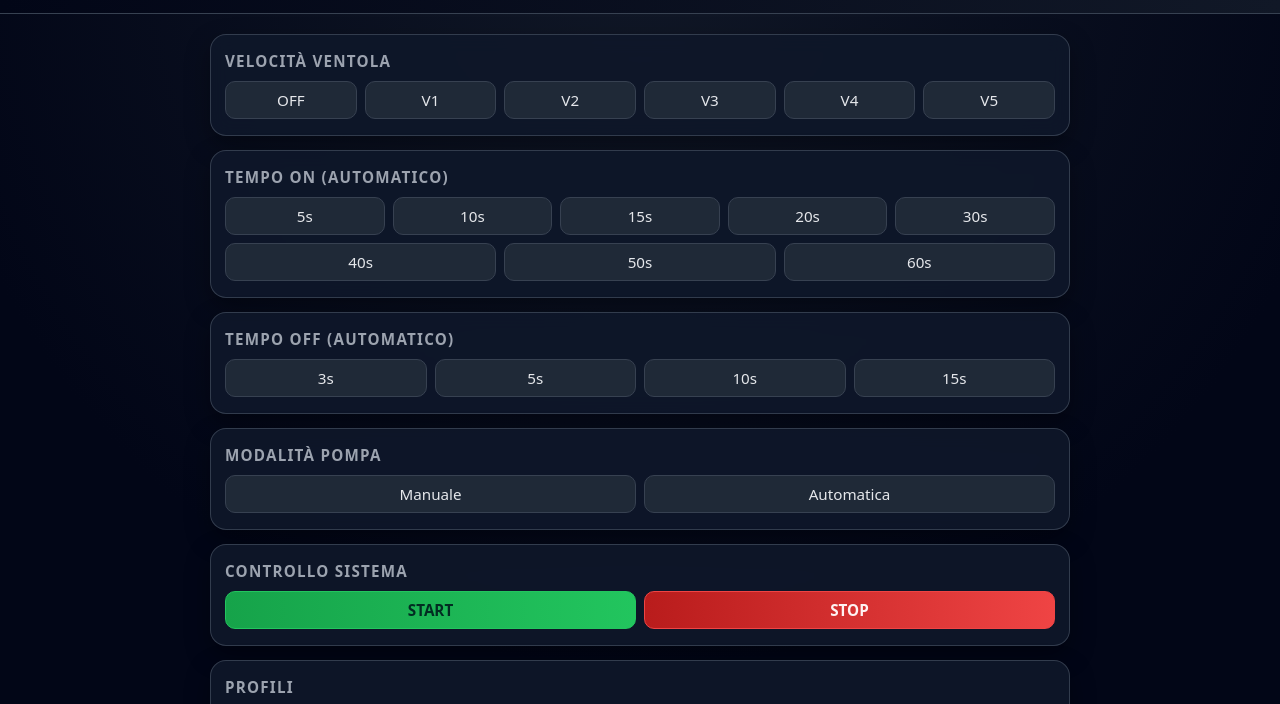
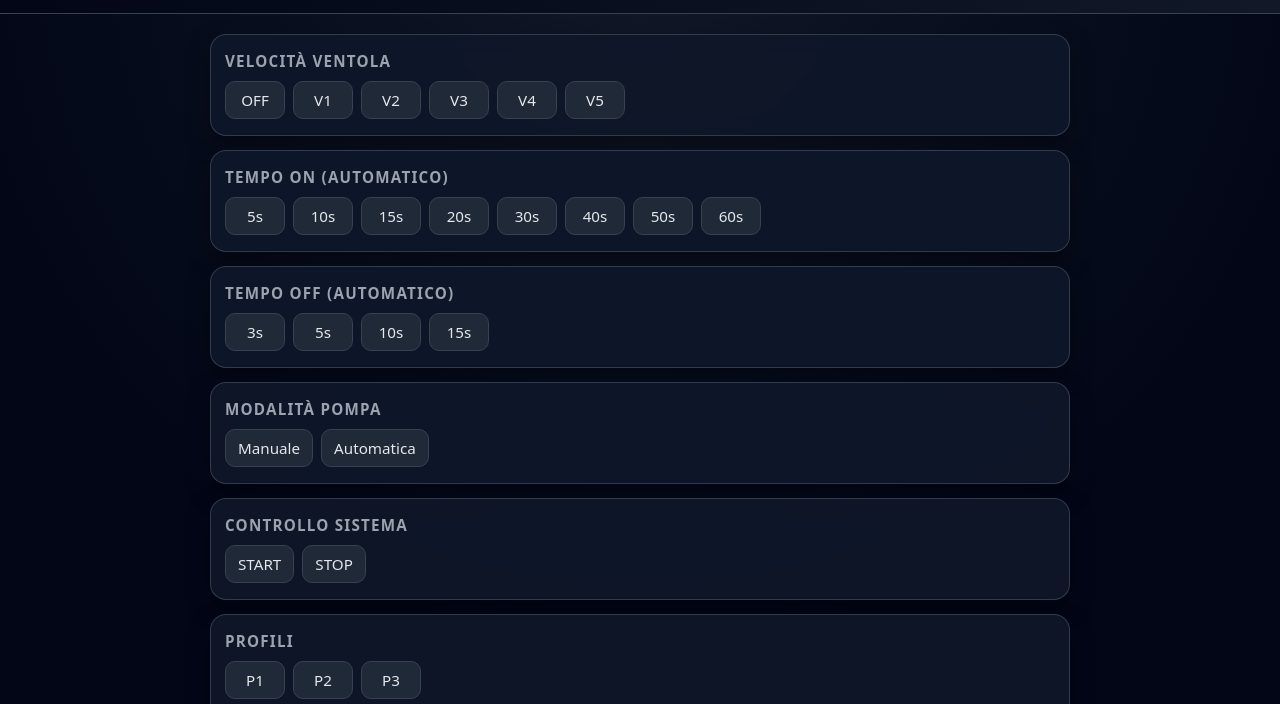
Before and after one commit to LeoDock/Pirotech-Oil-Stove-Control-V3, a plain HTML site: page docs/index.html in a window 1280 px wide. Shown: the part 56-760 px from the top of the page. Drawn offline with Linux system fonts and the light colour scheme.

Commit message:
Refactor CSS variables and styles

```diff
--- a/docs/style.css
+++ b/docs/style.css
@@ -151,9 +151,11 @@ button:active {
     transform: scale(0.96);
 }
 
-/* ACTIVE STATE */
+/* ============================
+   STATO SELEZIONATO (VERDE)
+   ============================ */
 
-button.active {
+button.selected {
     background: var(--btn-bg-active);
     border-color: var(--btn-bg-active);
     color: #052e16;
@@ -161,74 +163,28 @@ button.active {
                 0 10px 20px rgba(16, 185, 129, 0.25);
 }
 
-/* SPECIFIC BUTTON TYPES */
-
-.vent-btn {
-    flex: 1 1 15%;
-    text-align: center;
-}
-
-.ton-btn,
-.toff-btn {
-    flex: 1 1 18%;
-    text-align: center;
-}
-
 /* MODE BUTTONS */
 
-.mode-btn {
-    flex: 1 1 45%;
-}
-
-.mode-btn.active {
+.mode-btn.selected {
     background: var(--accent-soft);
     border-color: var(--accent);
     color: var(--accent);
 }
 
-/* START / STOP BUTTONS */
+/* START / STOP */
 
-.start-btn {
-    flex: 1 1 45%;
-    background: linear-gradient(to right, #16a34a, #22c55e);
-    border-color: #22c55e;
-    color: #022c22;
-    font-weight: 600;
-}
-
-.start-btn.active {
+.start-btn.selected {
     box-shadow: 0 0 0 1px rgba(34, 197, 94, 0.6),
                 0 12px 24px rgba(34, 197, 94, 0.35);
 }
 
-.stop-btn {
-    flex: 1 1 45%;
-    background: linear-gradient(to right, #b91c1c, #ef4444);
-    border-color: #ef4444;
-    color: #fef2f2;
-    font-weight: 600;
-}
-
-.stop-btn.active {
+.stop-btn.selected {
     box-shadow: 0 0 0 1px rgba(248, 113, 113, 0.6),
                 0 12px 24px rgba(248, 113, 113, 0.35);
 }
 
-/* ============================
-   PROFILI – STILI AGGIORNATI
-   ============================ */
+/* PROFILI */
 
-.profile-btn {
-    flex: 1 1 30%;
-    position: relative;
-    background: var(--btn-bg-secondary);
-    border: 1px solid var(--border-color);
-    color: var(--text-primary);
-    font-weight: 600;
-    transition: all var(--transition-fast);
-}
-
-/* PROFILO SELEZIONATO = VERDE */
 .profile-btn.selected {
     background: rgba(16, 185, 129, 0.35);
     border-color: var(--accent);
@@ -236,7 +192,6 @@ button.active {
     box-shadow: 0 0 12px rgba(16, 185, 129, 0.45);
 }
 
-/* PROFILO SALVATO (VALID) */
 .profile-btn.valid {
     background: rgba(16, 185, 129, 0.25);
     border-color: var(--accent);
@@ -244,7 +199,6 @@ button.active {
     box-shadow: 0 0 10px rgba(16, 185, 129, 0.35);
 }
 
-/* PROFILO VUOTO (EMPTY) */
 .profile-btn.empty {
     background: rgba(55, 65, 81, 0.4);
     border-color: #3b4252;
@@ -252,6 +206,7 @@ button.active {
 }
 
 /* SALVA / RESET */
+
 .profile-action-btn {
     flex: 1 1 45%;
     padding: 10px 16px;
@@ -260,7 +215,6 @@ button.active {
     transition: all var(--transition-fast);
 }
 
-/* SALVA */
 #btnSaveProfile {
     background: rgba(16, 185, 129, 0.2);
     border: 1px solid var(--accent);
@@ -272,7 +226,6 @@ button.active {
     box-shadow: 0 0 12px rgba(16, 185, 129, 0.35);
 }
 
-/* RESET */
 #btnResetProfile {
     background: rgba(239, 68, 68, 0.2);
     border: 1px solid var(--accent-danger);
```
